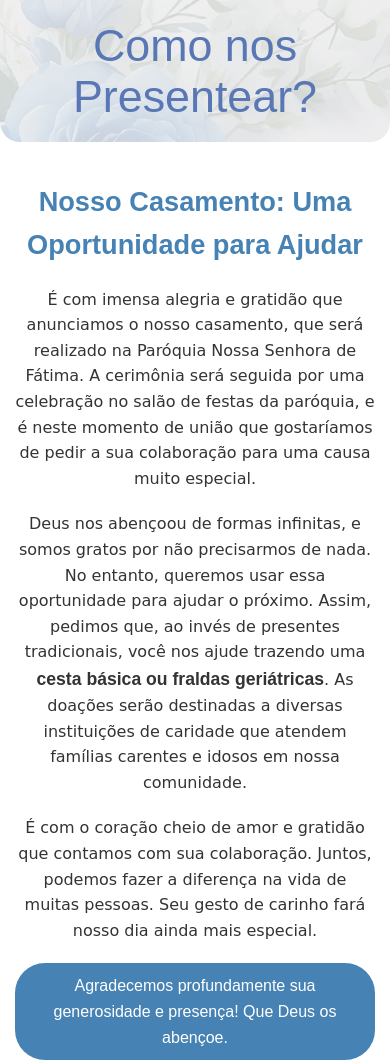
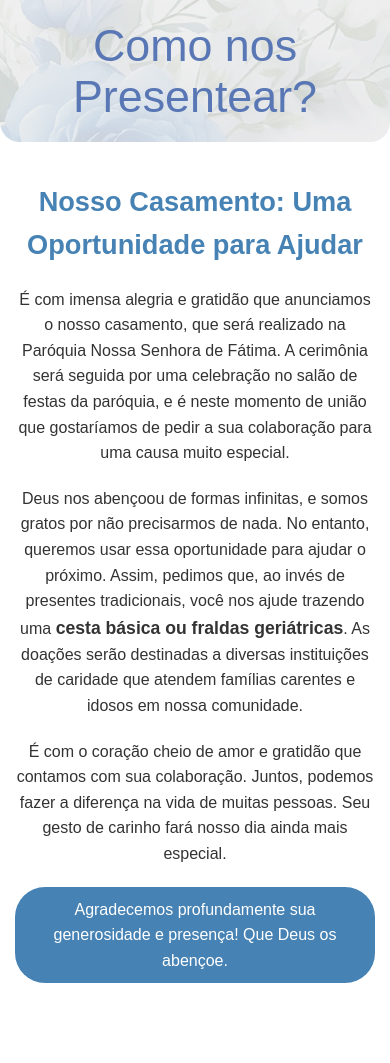
Before and after one commit to RHUANPR/ConviteCasamento.github.io, a plain HTML site: page listadepresente.html in a window 390 px wide. After the commit the page ends 998 px from the top, so only its background shows below. Drawn offline with Linux system fonts and the light colour scheme; a web font is replaced by a local one.

Commit message:
Update listadepresente.html

```diff
--- a/listadepresente.html
+++ b/listadepresente.html
@@ -115,7 +115,9 @@
             }
 
             p {
+
                 font-size: 1em;
+                font-family: 'Louis George Cafe', sans-serif
             }
             b{
                 font-family: 'Chillen', sans-serif;
```
